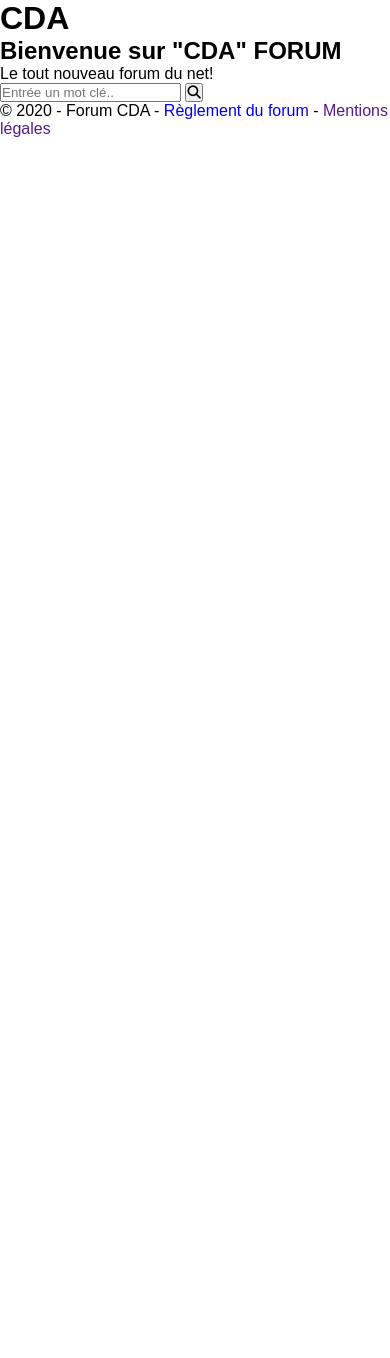
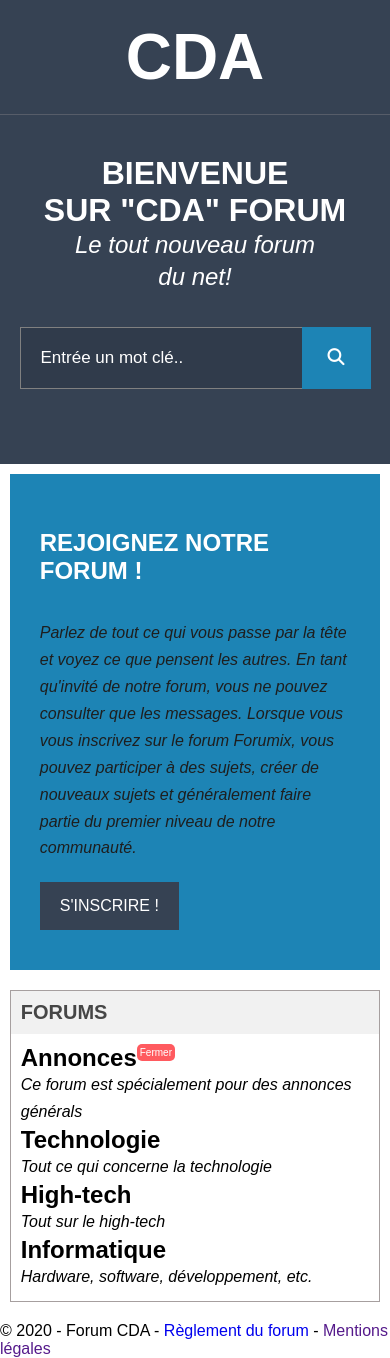
Before and after one commit to euroR67/Forum, a PHP site: page / in a window 390 px wide. Shown: the part 50-1408 px from the top of the page. Before the commit the page ends 187 px from the top, so only its background shows below. Run offline with PHP 8.4, Linux system fonts and the light colour scheme; some libraries are stand-ins or nearby versions.

Commit message:
amélioration du front homepage mobile version

```diff
--- a/public/css/style.css
+++ b/public/css/style.css
@@ -103,3 +103,154 @@ nav ul li {
 /* Fin menu navigation */
 
 /* Main présentation */
+
+.main-home .logo {
+    background-color: #364253;
+    color: #fff;
+    padding-block: 20px;
+    border-bottom: 1px solid rgba(166, 159, 159, 0.298);
+}
+
+.main-home .logo h1 {
+    text-align: center;
+    font-size: 64px;
+}
+
+.main-home .welcome {
+    background-color: #364253;
+    padding-block: 40px;
+    color: #fff;
+}
+
+.main-home .welcome h2 {
+    text-align: center;
+    font-size: 32px;
+    text-transform: uppercase;
+}
+
+.main-home .welcome p {
+    text-align: center;
+    font-size: 24px;
+    font-style: italic;
+    font-weight: 400;
+    line-height: 132.523%;
+    width: 70%;
+    margin: auto;
+}
+
+/* Search bar */
+
+.search-container {
+    width: 90%;
+    position: relative;
+    padding-block: 35px;
+    margin: auto;
+}
+
+.search-container input[type=text] {
+    padding: 20px;
+    font-size: 17px;
+    border: 1px solid grey;
+    width: 100%;
+    background: #303B4B;
+}
+
+/* couleur du placeholder de l'input en blanc */
+.search-container input[type=text]::placeholder {
+    color: #fff;
+}
+
+.search-container button {
+    position: absolute;
+    right: 0;
+    padding: 21px 26px;
+    background: #1D84B5;
+    color: #fff;
+    font-size: 17px;
+    border: none;
+    cursor: pointer;
+}
+
+/* Fin search bar */
+
+/* Fin main présentation */
+
+/* Join us ! */
+
+.join-us {
+    background-color: #1D84B5;
+    padding: 40px 30px;
+    color: #fff;
+    width: 95%;
+    margin: auto;
+    margin-top: 10px;
+    display: flex;
+    flex-direction: column;
+    gap: 20px;
+}
+
+.join-us h3 {
+    font-size: 24px;
+    margin-block: 15px;
+    width: fit-content;
+}
+
+.join-us p {
+    font-size: 16px;
+    font-style: italic;
+    color: #1E1E1E;
+    line-height: 168.023%;
+}
+
+.join-us a {
+    color: #fff;
+    background-color: #364253;
+    padding: 15px 20px;
+    width: fit-content;
+}
+
+.forums {
+    width: 95%;
+    margin: auto;
+    margin-block: 20px;
+    border: 1px solid #A69F9F;
+}
+
+.forums h3 {
+    color: #464646;
+    background-color: #F1F1F1;
+    width: 100%;
+    padding: 10px;
+    font-size: 20px;
+}
+
+.forums ul {
+    padding: 10px;
+}
+
+.forums ul li {
+    position: relative;
+}
+
+.forums ul li a {
+    color: black;
+    font-size: 24px;
+    font-weight: 600;
+}
+
+.forums ul li p {
+    font-size: 16px;
+    font-style: italic;
+    font-weight: 300;
+    line-height: 168.023%;
+}
+
+.forums .closed {
+    background-color: #FF5A5F;
+    padding: 3px;
+    font-size: 10px;
+    border-radius: 5px;
+    color: #fff;
+    position: absolute;
+    top: 0;
+}
--- a/view/home.php
+++ b/view/home.php
@@ -1,9 +1,11 @@
-<div>
+<div class="main-home">
+  <div class="logo">
       <h1>CDA</h1>
   </div>
 
-<div>
-    <h2>Bienvenue sur "CDA" FORUM</h2>
+  <div class="welcome">
+      <h2>Bienvenue</h2>
+      <h2>sur "CDA" FORUM</h2>
       <p>Le tout nouveau forum du net!</p>
 
       <div class="search-container">
@@ -11,3 +13,33 @@
         <button type="submit"><i class="fa fa-search"></i></button>
       </div>
   </div>
+
+  <div class="join-us">
+    <h3>REJOIGNEZ NOTRE FORUM !</h3>
+    <p>Parlez de tout ce qui vous passe par la tête et voyez ce que pensent les autres. En tant qu'invité de notre forum, vous ne pouvez consulter que les messages. Lorsque vous vous inscrivez sur le forum Forumix, vous pouvez participer à des sujets, créer de nouveaux sujets et généralement faire partie du premier niveau de notre communauté.</p>
+    <a href="index.php?ctrl=security&action=register">S'INSCRIRE !</a>
+  </div>
+
+  <div class="forums">
+      <h3>FORUMS</h3>
+      <ul>
+          <li>
+              <a href="">Annonces</a>
+              <span class="closed">Fermer</span>
+              <p>Ce forum est spécialement pour des annonces générals</p>
+          </li>
+          <li>
+              <a href="">Technologie</a>
+              <p>Tout ce qui concerne la technologie</p>
+          </li>
+          <li>
+              <a href="">High-tech</a>
+              <p>Tout sur le high-tech</p>
+          </li>
+          <li>
+              <a href="">Informatique</a>
+              <p>Hardware, software, développement, etc.</p>
+          </li>
+      </ul>
+  </div>
+</div>
```
Lines whose indentation alone changed are shown as unchanged.
